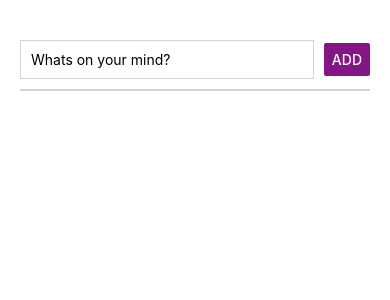
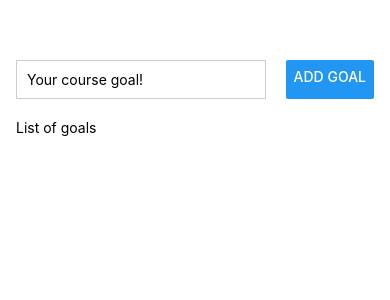
Before and after one commit to aman-maharshi/react-native-projects, a React Native app in the folder goal-list-app/: screen / in a window 390 px wide. Shown: the top 300 px of the page. Built offline with nearby package versions, Linux system fonts and the light colour scheme.

Commit message:
basic input button stylings

```diff
--- a/goal-list-app/App.js
+++ b/goal-list-app/App.js
@@ -3,29 +3,22 @@ import { StyleSheet, Text, View, TextInput, Button } from "react-native"
 
 const styles = StyleSheet.create({
     appContainer: {
-        paddingTop: 40,
-        paddingHorizontal: 20
+        paddingTop: 60,
+        paddingHorizontal: 16
     },
-    textContainer: {
+    inputContainer: {
         flexDirection: "row",
-        marginBottom: 10,
-        alignItems: "center"
+        justifyContent: "space-between",
+        marginBottom: 20
+        // borderWidth: 1,
+        // borderColor: "red"
     },
     textInput: {
         flex: 1,
         borderWidth: 1,
-        borderColor: "lightgray",
-        padding: 10,
-        marginRight: 10
-    },
-    goalsContainer: {
-        borderWidth: 1,
-        borderColor: "lightgray"
-    },
-    singleGoal: {
-        padding: 5,
-        marginBottom: 5,
-        backgroundColor: "lightpink"
+        borderColor: "#cccccc",
+        marginRight: 20,
+        padding: 10
     }
 })
 
@@ -40,18 +33,12 @@ const App = () => {
 
     return (
         <View style={styles.appContainer}>
-            <View style={styles.textContainer}>
-                <TextInput value={goal} onChange={e => setGoal(e.target.value)} style={styles.textInput} placeholder="Whats on your mind?" />
-                <Button onPress={addGoal} title="Add" color="#841584"></Button>
+            <View style={styles.inputContainer}>
+                <TextInput style={styles.textInput} placeholder="Your course goal!"></TextInput>
+                <Button title="Add Goal"></Button>
             </View>
-            <View style={styles.goalsContainer}>
-                {goalList.map(item => {
-                    return (
-                        <Text key={item} style={styles.singleGoal}>
-                            {item}
-                        </Text>
-                    )
-                })}
+            <View>
+                <Text>List of goals</Text>
             </View>
         </View>
     )
```
